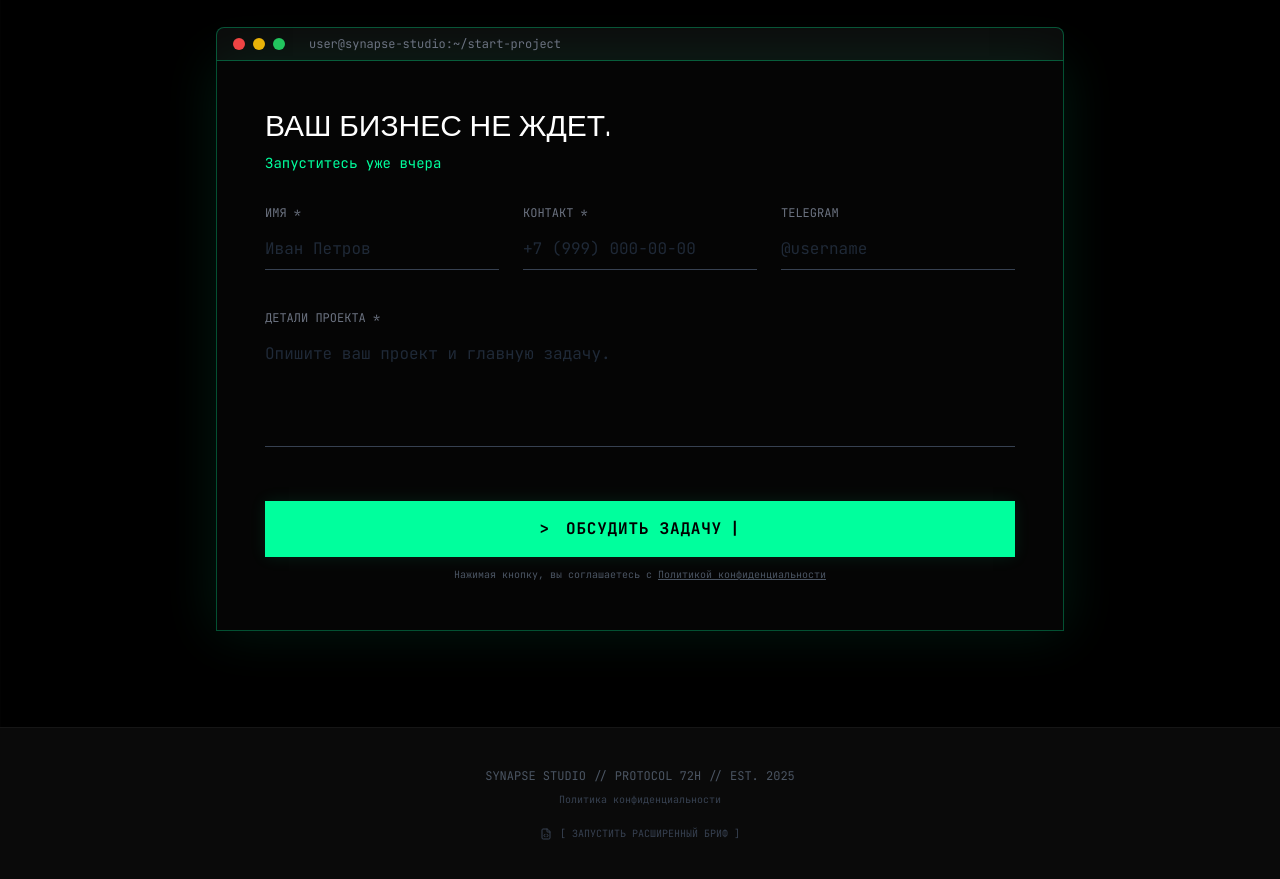
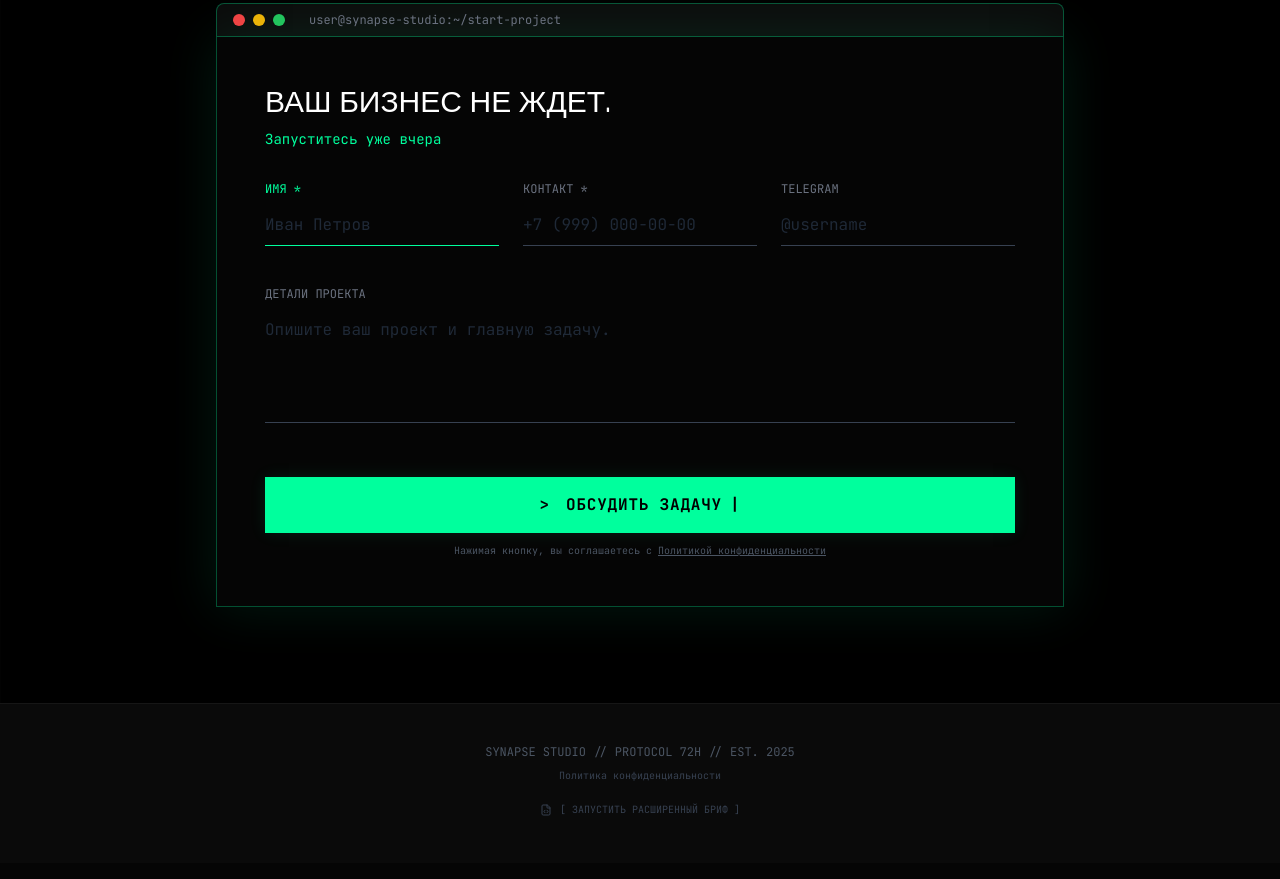
Before and after one commit to Robstk666/synapse-full, a plain HTML site: page index.html in a window 1280 px wide. Shown: the part 5060-5939 px from the top of the page. Drawn offline with nearby package versions, Linux system fonts and the light colour scheme.

Commit message:
Update index.html

```diff
--- a/index.html
+++ b/index.html
@@ -21,9 +21,6 @@
     <!-- === VERIFICATION TAGS (Верификация без файлов) === -->
     <!-- YANDEX: Этот тег заменяет файл, который выдавал ошибку 308 -->
     <meta name="yandex-verification" content="e4ffb40c98492d16" />
-
-    <!-- GOOGLE SEARCH CONSOLE: Вставьте код ниже, если есть -->
-    <!-- <meta name="google-site-verification" content="ВАШ_КОД_GOOGLE" /> -->
 
     <!-- Canonical URL -->
     <link rel="canonical" href="https://synapse-studio72h.ru/">
@@ -70,24 +67,6 @@
     </script>
     <noscript><div><img src="https://mc.yandex.ru/watch/105638632" style="position:absolute; left:-9999px;" alt="" /></div></noscript>
     <!-- /Yandex.Metrika counter -->
-       });
-
-
-    </script>
-    <noscript><div><img src="https://mc.yandex.ru/watch/XXXXXX" style="position:absolute; left:-9999px;" alt="" /></div></noscript>
-    -->
-
-    <!-- 2. Google Analytics (GA4) (ВСТАВЬТЕ СВОЙ ID ВМЕСТО G-XXXXXX) -->
-    <!--
-    <script async src="https://www.googletagmanager.com/gtag/js?id=G-XXXXXX"></script>
-    <script>
-      window.dataLayer = window.dataLayer || [];
-      function gtag(){dataLayer.push(arguments);}
-      gtag('js', new Date());
-
-      gtag('config', 'G-XXXXXX');
-    </script>
-    -->
 
     <!-- SCHEMA.ORG (PASSPORT FOR AI) -->
     <script type="application/ld+json">
@@ -826,6 +805,7 @@
                                 <label for="name" class="block font-tech text-xs text-gray-500 mb-2 group-focus-within:text-cyber-green transition-colors">ИМЯ *</label>
                                 <span class="error-msg text-red-500 font-tech text-xs animate-pulse hidden">[!] ЗАПОЛНИТЕ</span>
                             </div>
+                            <!-- УБРАН AUTOFOCUS ОТСЮДА -->
                             <input type="text" id="name" name="Name" placeholder="Иван Петров" class="w-full bg-transparent border-b border-gray-700 text-white py-2 focus:outline-none focus:border-cyber-green font-tech transition-colors placeholder-gray-800">
                         </div>
 
@@ -850,7 +830,7 @@
                     <!-- СООБЩЕНИЕ (Обязательно) -->
                     <div class="relative group pt-4 input-container">
                         <div class="flex justify-between">
-                            <label for="message" class="block font-tech text-xs text-gray-500 mb-2 group-focus-within:text-cyber-green transition-colors">ДЕТАЛИ ПРОЕКТА *</label>
+                            <label for="message" class="block font-tech text-xs text-gray-500 mb-2 group-focus-within:text-cyber-green transition-colors">ДЕТАЛИ ПРОЕКТА</label>
                             <span class="error-msg text-red-500 font-tech text-xs animate-pulse hidden">[!] ОПИШИТЕ ЗАДАЧУ</span>
                         </div>
                         <textarea id="message" name="Message" rows="4" placeholder="Опишите ваш проект и главную задачу." class="w-full bg-transparent border-b border-gray-700 text-white py-2 focus:outline-none focus:border-cyber-green font-tech transition-colors placeholder-gray-800 resize-none"></textarea>
@@ -911,8 +891,8 @@
                 form.addEventListener('submit', function(e) {
                     const inputs = [
                         document.getElementById('name'),
-                        document.getElementById('contact'),
-                        document.getElementById('message')
+                        document.getElementById('contact')
+                        // 'message' removed from validation
                     ];
 
                     let isValid = true;
@@ -1020,6 +1000,28 @@
                     cookieBanner.classList.remove('flex');
                 });
             }
+
+            // === 6. SMART FOCUS (УМНЫЙ ФОКУС) ===
+            // Когда пользователь докручивает до формы, фокус ставится сам
+            // ВНИМАНИЕ: Работает только на экранах шире 768px (на ПК),
+            // чтобы на мобилке не выскакивала клавиатура сама по себе
+
+            const contactSection = document.getElementById('start');
+            const nameInput = document.getElementById('name');
+            let hasFocused = false;
+
+            if (contactSection && nameInput && window.innerWidth > 768) {
+                const observer = new IntersectionObserver((entries) => {
+                    entries.forEach(entry => {
+                        if (entry.isIntersecting && !hasFocused) {
+                            nameInput.focus();
+                            hasFocused = true; // Срабатывает только 1 раз
+                        }
+                    });
+                }, { threshold: 0.3 }); // Сработает когда 30% формы появится на экране
+
+                observer.observe(contactSection);
+            }
         });
 
         // === 5. ГЕНЕРАТОР ЗАДАНИЯ (AI) ===
```
Lines whose indentation alone changed are shown as unchanged.
